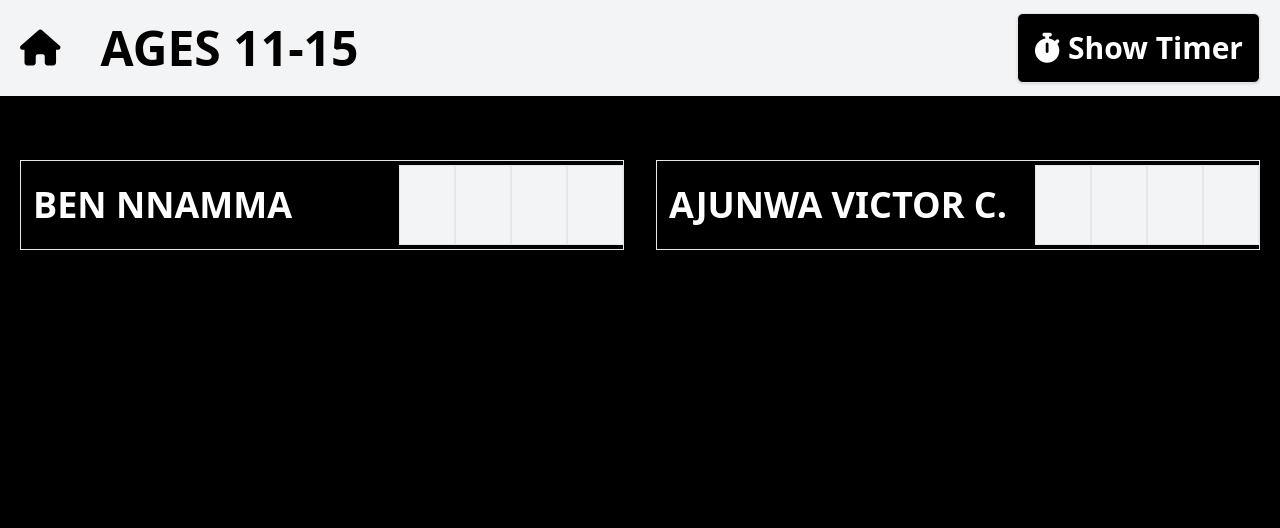
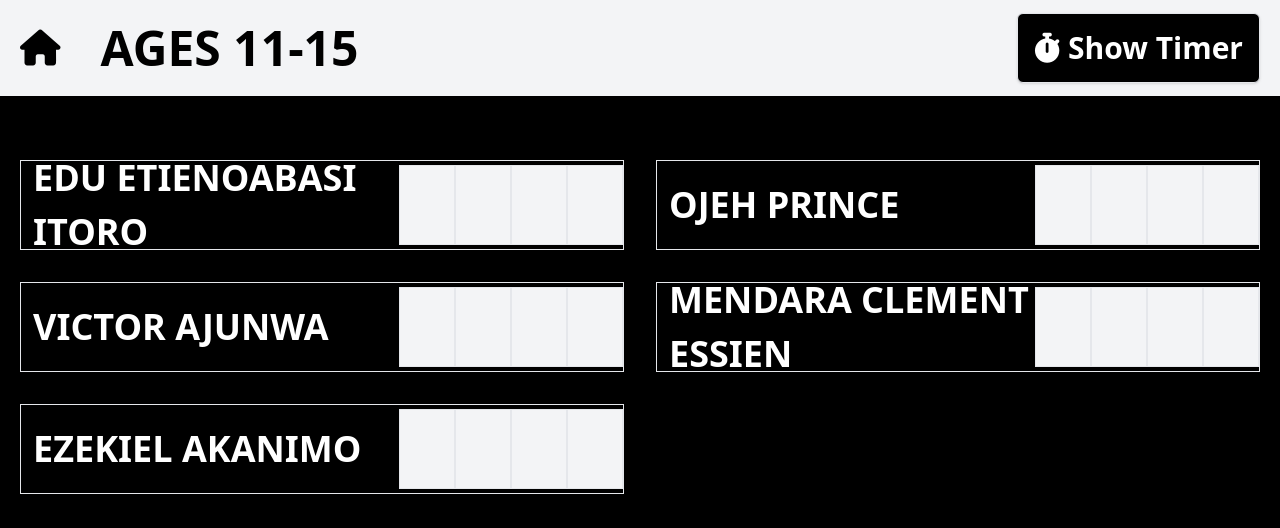
Before and after one commit to codes001/quiz-app, a React (Create React App) app: page /second in a window 1280 px wide. Shown: the top 528 px of the page. Built offline with nearby package versions, Linux system fonts and the light colour scheme.

Commit message:
Updated names

```diff
--- a/src/data.js
+++ b/src/data.js
@@ -3,22 +3,29 @@ const data = {
     title: "Ages 6-10",
     participants: [
 
-      "Attah George Emmanuel",
-
+      "Attah George Queen Elizabeth",
+      "Mfon-obong Emaeyak Isaac",
+      "Saviour Akamimo Charles",
+"Semaediong Uduak Friday",
+"Godsgift Chiedozie Ajunwa",
+"Chidiebube Splendor Nwabueze"
     ],
   },
   second: {
     title: "Ages 11-15",
         participants: [
-      "Ben Nnamma",
-      "Ajunwa Victor C."
+      "Edu Etienoabasi Itoro",
+      "Ojeh Prince",
+      "Victor Ajunwa",
+      "Mendara Clement Essien",
+      "Ezekiel Akanimo"
 
     ],
   },
   third: {
     title: "Ages 16-25",
     participants: [
-      "Ben Nnamma",
+      "Ben Nnamma Akpan",
       "Ohiri Goodluck U.",
       "Ohiri Favour Chioma",
       "Gideon Edet Jonah",
```
